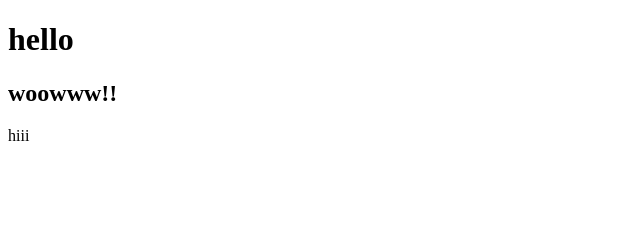
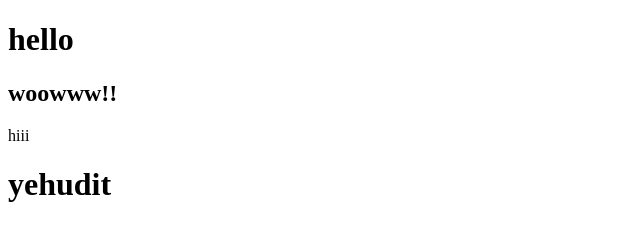
Before and after one commit to AidyGit/ex05, a plain HTML site: page index.html in a window 1280 px wide. Shown: the whole page, without its empty margins (0-640 px from the left). Drawn offline with Linux system fonts and the light colour scheme.

Commit message:
small change

```diff
--- a/index.html
+++ b/index.html
@@ -9,5 +9,6 @@
     <h1>hello</h1>
     <h2>woowww!!</h2>
     <p>hiii</p>
+    <h1>yehudit</h1>
 </body>
 </html>
```
